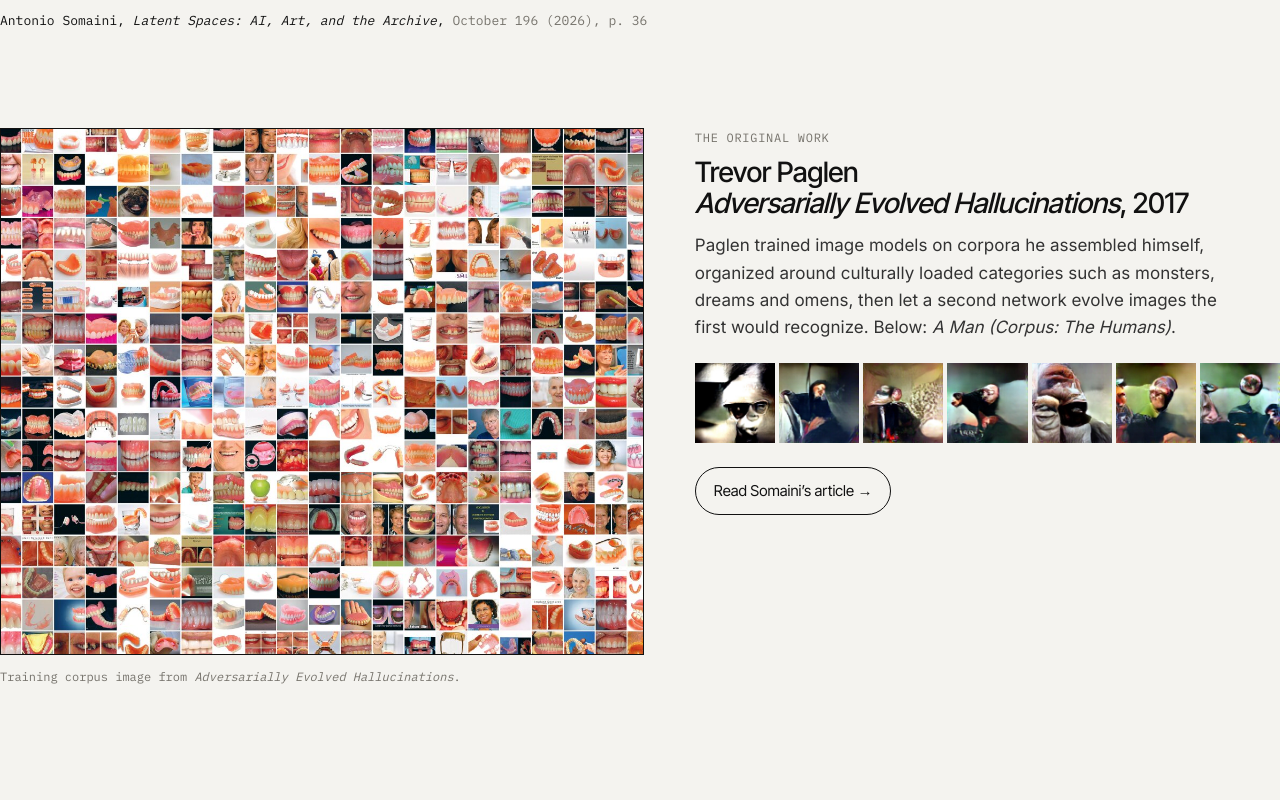
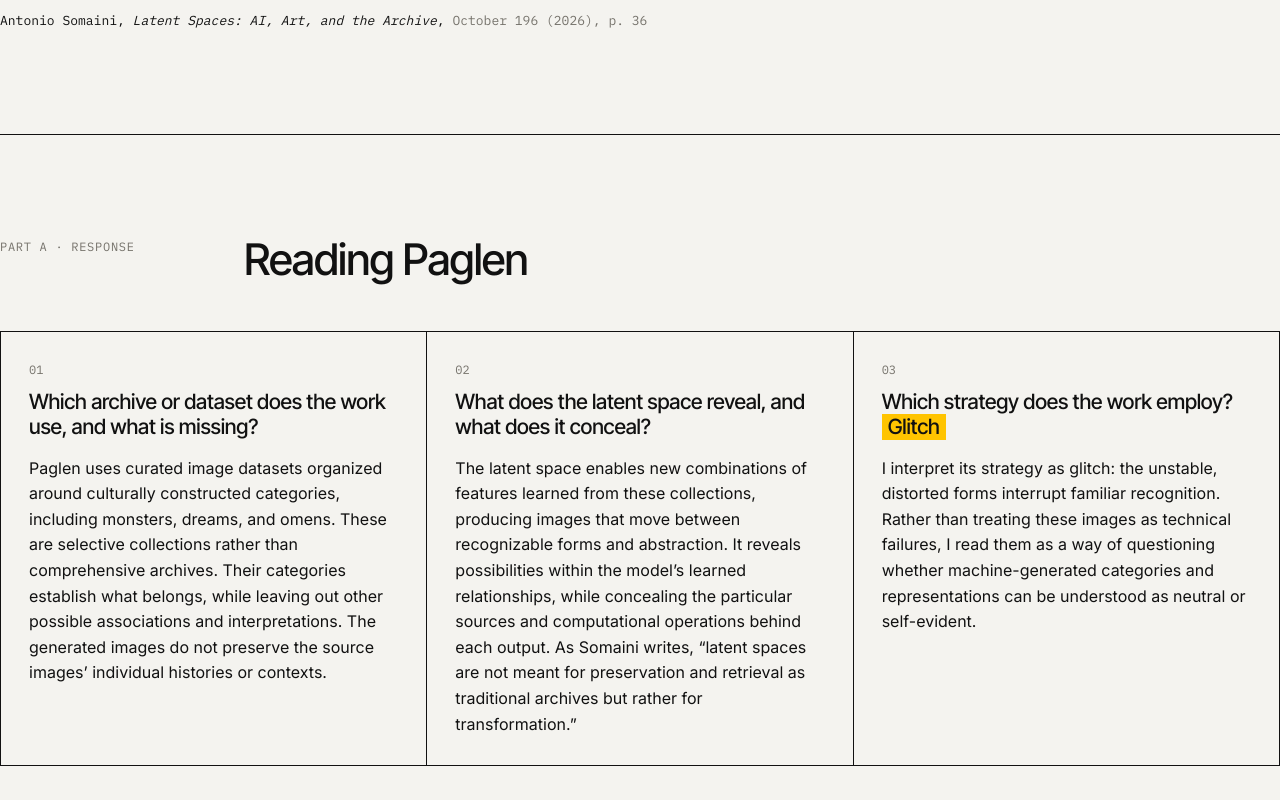
Before and after one commit to eaylis-ai/YaelShinkar_Latent.Space, a plain HTML site: page index.html in a window 1280 px wide. Shown: the part 1220-2020 px from the top of the page. Drawn offline with Linux system fonts and the light colour scheme.

Commit message:
Update index.html

```diff
--- a/index.html
+++ b/index.html
@@ -84,7 +84,6 @@
   .quote::before{content:"“"} .quote::after{content:"”"}
   .attr{margin-top:28px;font-family:var(--mono);font-size:13px}
   .attr span{color:var(--muted)}
-  .original{display:grid;grid-template-columns:1.1fr 1fr;gap:clamp(24px,4vw,56px);margin-top:clamp(56px,8vw,96px);align-items:start}
   @media(max-width:900px){.original{grid-template-columns:1fr}}
   .original figure img{width:100%;border:1px solid var(--ink)}
   .original h3{font-family:var(--display);font-weight:500;font-size:28px;line-height:1.1;letter-spacing:-.015em;margin:10px 0 14px}
@@ -227,20 +226,6 @@
     <div class="sec-head"><div class="label">Overview</div><div></div></div>
     <p class="quote">latent spaces are not meant for preservation and retrieval as traditional archives but rather for transformation.</p>
     <p class="attr">Antonio Somaini, <i>Latent Spaces: AI, Art, and the Archive</i>, <span>October 196 (2026), p. 36</span></p>
-
-    <div class="original">
-      <figure>
-        <img src="img/paglen/corpus.jpg" alt="A grid of hundreds of training images, part of a corpus Trevor Paglen built for Adversarially Evolved Hallucinations">
-        <figcaption class="caption">Training corpus image from <i>Adversarially Evolved Hallucinations</i>.</figcaption>
-      </figure>
-      <div>
-        <div class="label">The original work</div>
-        <h3>Trevor Paglen<br><i>Adversarially Evolved Hallucinations</i>, 2017</h3>
-        <p>Paglen trained image models on corpora he assembled himself, organized around culturally loaded categories such as monsters, dreams and omens, then let a second network evolve images the first would recognize. Below: <i>A Man (Corpus: The Humans)</i>.</p>
-        <div class="strip" id="paglen-strip"></div>
-        <a class="btn" href="https://doi.org/10.1162/OCTO.a.545" target="_blank" rel="noopener">Read Somaini’s article →</a>
-      </div>
-    </div>
   </div>
 </section>
 
```
